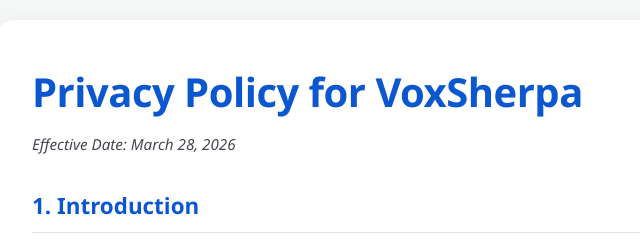
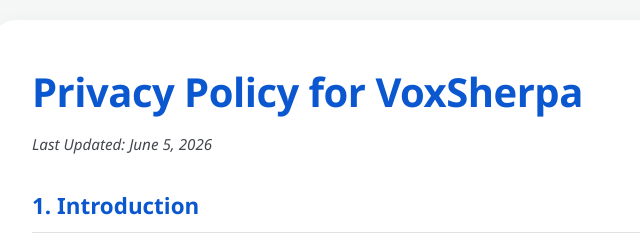
Before and after one commit to CodeBySonu95/codebysonu95.github.io, a plain HTML site: page docs/VoxSherpa/Privacy.html in a window 1280 px wide. Shown: the top 240 px of the page, 208-848 px from the left. Drawn offline with Linux system fonts and the light colour scheme.

Commit message:
Update Privacy.html

```diff
--- a/docs/VoxSherpa/Privacy.html
+++ b/docs/VoxSherpa/Privacy.html
@@ -109,7 +109,7 @@
 
     <div class="container">
         <h1>Privacy Policy for VoxSherpa</h1>
-        <span class="effective-date">Effective Date: March 28, 2026</span>
+        <span class="effective-date">Last Updated: June 5, 2026</span>
 
         <h2>1. Introduction</h2>
         <p>Welcome to VoxSherpa. This Privacy Policy explains how we handle your information when you use our Android application. We respect your privacy and are committed to protecting it.</p>
```
